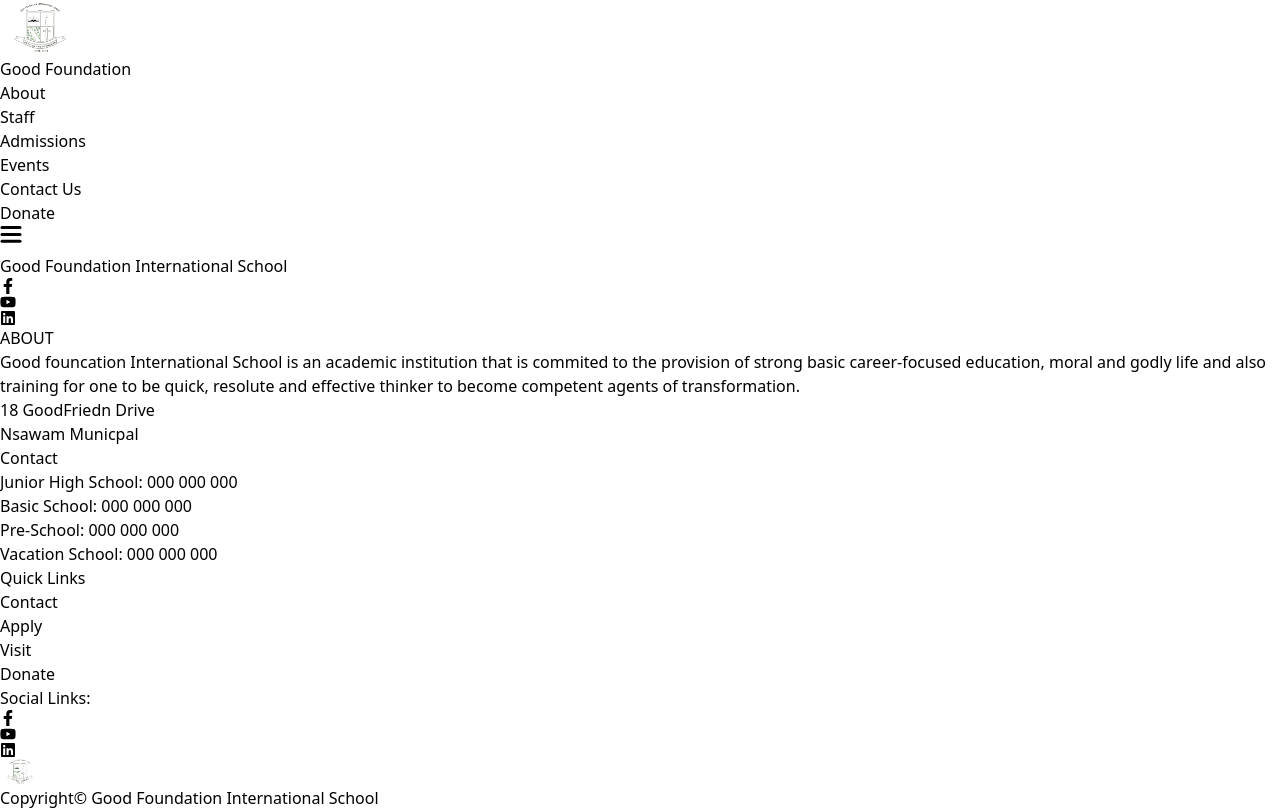
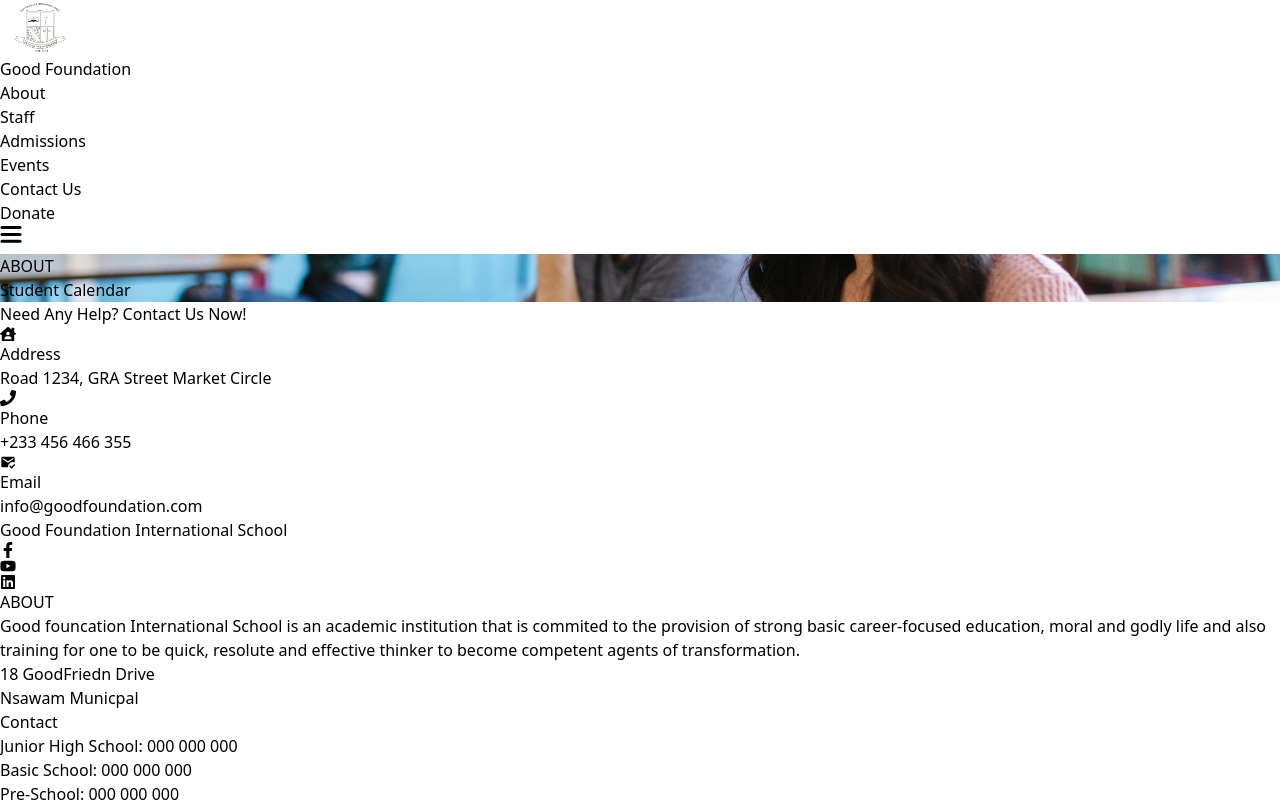
Before and after one commit to solomonrazak/good-foundation, a React (Vite) app: page /contact in a window 1280 px wide. Shown: the top 810 px of the page. Built offline with nearby package versions, Linux system fonts and the light colour scheme.

Commit message:
contact us

```diff
--- a/src/App.jsx
+++ b/src/App.jsx
@@ -16,6 +16,7 @@
 import MainAdmission from "./components/admission/MainAdmission";
 import Apply from "./components/admission/Apply";
 import Policy from "./components/admission/Policy";
+import Contact from "./pages/Contact";
 
 function App() {
   return (
@@ -36,8 +37,9 @@
           <Route path="apply" element={<Apply />} />
           <Route path="nondiscriminatorypolicy" element={<Policy />} />
         </Route>
-        <Route path="staff" element={<Staff />} />
+        <Route path="/staff" element={<Staff />} />
         <Route path="/event" element={<Event />} />
+        <Route path="/contact" element={<Contact />} />
       </Routes>
       <Footer />
     </div>
--- a/src/components/NavBar.jsx
+++ b/src/components/NavBar.jsx
@@ -55,7 +55,9 @@
         </li>
         </NavLink>
         <li>Events</li>
+        <NavLink to="/contact">
         <li>Contact Us</li>
+        </NavLink>
       </ul>
       <div>
         <button className='hidden md:block text-white bg-amber-600 px-2 py-1'>Donate</button>
--- a/src/components/about/AchievementDetail.jsx
+++ b/src/components/about/AchievementDetail.jsx
@@ -1,3 +1,5 @@
+//npm install uuid
+
 import React from "react";
 import { useParams } from "react-router-dom";
 import sampleHeader from "../../assets/images/sampleHeader.jpg";
--- /dev/null
+++ b/src/pages/Contact.jsx
@@ -0,0 +1,76 @@
+import React from 'react';
+import { FaHouseUser } from "react-icons/fa";
+import sampleHeader from '../assets/images/sampleHeader.jpg'
+import { FaPhone } from "react-icons/fa";
+import { MdMarkEmailRead } from "react-icons/md";
+
+const Contact = () => {
+  return (
+    <div>
+        <div
+        className="w-full h-[25rem] p-6 flex items-center"
+        style={{
+          backgroundImage: `url(${sampleHeader})`,
+          backgroundSize: "cover",
+          backgroundPosition: "center",
+        }}
+      >
+        <div className="flex flex-col gap-10 text-white font-medium text-2xl">
+          <p>ABOUT</p>
+          <p>Student Calendar</p>
+        </div>
+      </div>
+
+      <div className="p-8 flex flex-col md:flex-row justify-between">
+        <div className="space-y-6">
+            <h2 className="text-2xl md:text-3xl font-medium text-slate-800">Need Any Help? Contact Us Now!</h2>
+            <div className="flex items-center gap-6">
+
+                <FaHouseUser  className="text-green-500 text-[25px]"/>
+
+                <div>
+                    <p className="text-slate-700 md:text-[20px] font-medium">Address</p>
+                    <p className="text-slate-700 md:text-[20px]">
+                        <span>Road 1234, GRA Street Market Circle</span>
+                    </p>
+                </div>
+
+            </div>
+
+            <div className="flex items-center gap-6">
+
+                <FaPhone  className="text-green-500 text-[25px]"/>
+
+                <div>
+                    <p className="text-slate-700 md:text-[20px] font-medium">Phone</p>
+                    <p className="text-slate-700 md:text-[20px]">
+                        <span>+233 456 466 355</span>
+                    </p>
+                </div>
+
+            </div>
+
+            <div className="flex items-center gap-6">
+
+                <MdMarkEmailRead  className="text-green-500 text-[25px]"/>
+
+                <div>
+                    <p className="text-slate-700 md:text-[20px] font-medium">Email</p>
+                    <p className="text-slate-700 md:text-[20px]">
+                        <span>info@goodfoundation.com</span>
+                    </p>
+                </div>
+
+            </div>
+
+        </div>
+        <div>
+            <form></form>
+        </div>
+      </div>
+
+    </div>
+  )
+}
+
+export default Contact;
```
